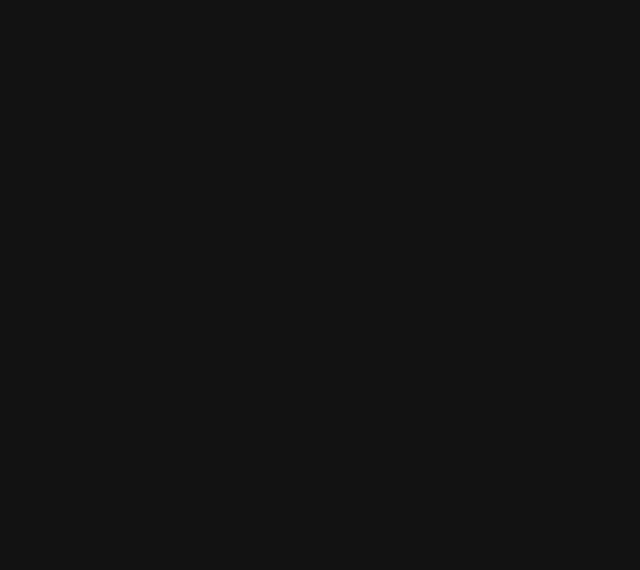
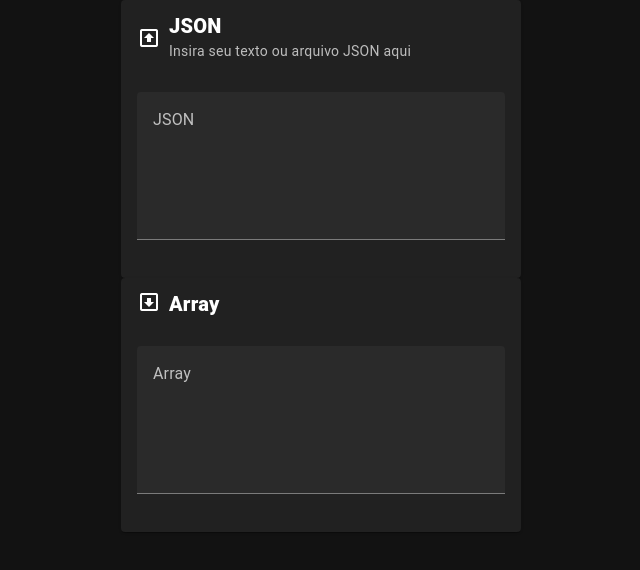
Before and after one commit to ian-a-russo/conversor-de-json-para-array, a Vue app: page / in a window 1280 px wide. Shown: the top 570 px of the page, without its empty margins (319-959 px from the left). Built offline with nearby package versions, Linux system fonts and the light colour scheme.

Commit message:
style: cards adicionados

```diff
--- a/src/App.vue
+++ b/src/App.vue
@@ -1,9 +1,11 @@
 <template>
   <v-app>
-    <v-main> </v-main>
+    <v-main>
+      <Index />
+    </v-main>
   </v-app>
 </template>
 
 <script setup lang="ts">
-//
+import Index from "./components/Index.vue";
 </script>
--- /dev/null
+++ b/src/components/CaixaDeEntradaJson.vue
@@ -0,0 +1,5 @@
+<template>
+  <v-container fluid>
+    <v-textarea label="JSON"></v-textarea>
+  </v-container>
+</template>
--- /dev/null
+++ b/src/components/CaixaDeSaidaArray.vue
@@ -0,0 +1,5 @@
+<template>
+  <v-container fluid>
+    <v-textarea label="Array"></v-textarea>
+  </v-container>
+</template>
--- /dev/null
+++ b/src/components/CardCaixaDeEntrada.vue
@@ -0,0 +1,17 @@
+<script setup lang="ts">
+import CaixaDeEntradaJson from "./CaixaDeEntradaJson.vue";
+</script>
+
+<template>
+  <v-card
+    class="mx-auto"
+    prepend-icon="mdi-arrow-up-bold-box-outline"
+    subtitle="Insira seu texto ou arquivo JSON aqui"
+    width="400"
+  >
+    <CaixaDeEntradaJson />
+    <template v-slot:title>
+      <span class="font-weight-black">JSON</span>
+    </template>
+  </v-card>
+</template>
--- /dev/null
+++ b/src/components/CardCaixaDeSaida.vue
@@ -0,0 +1,22 @@
+<script setup lang="ts">
+import CaixaDeSaidaArray from "./CaixaDeSaidaArray.vue";
+</script>
+
+<template>
+  <v-card class="mx-auto" width="400">
+    <template v-slot:prepend>
+      <v-icon class="rotated-icon">mdi-arrow-up-bold-box-outline</v-icon>
+    </template>
+    <CaixaDeSaidaArray />
+    <template v-slot:title>
+      <span class="font-weight-black">Array</span>
+    </template>
+  </v-card>
+</template>
+
+<style scoped>
+.rotated-icon {
+  display: inline-block;
+  transform: rotate(180deg);
+}
+</style>
--- /dev/null
+++ b/src/components/Index.vue
@@ -0,0 +1,9 @@
+<template>
+  <CardCaixaDeEntrada />
+  <CardCaixaDeSaida />
+</template>
+
+<script setup lang="ts">
+import CardCaixaDeEntrada from "./CardCaixaDeEntrada.vue";
+import CardCaixaDeSaida from "./CardCaixaDeSaida.vue";
+</script>
```
Also changed, not shown: components.d.ts (added, +18 -0 lines).
